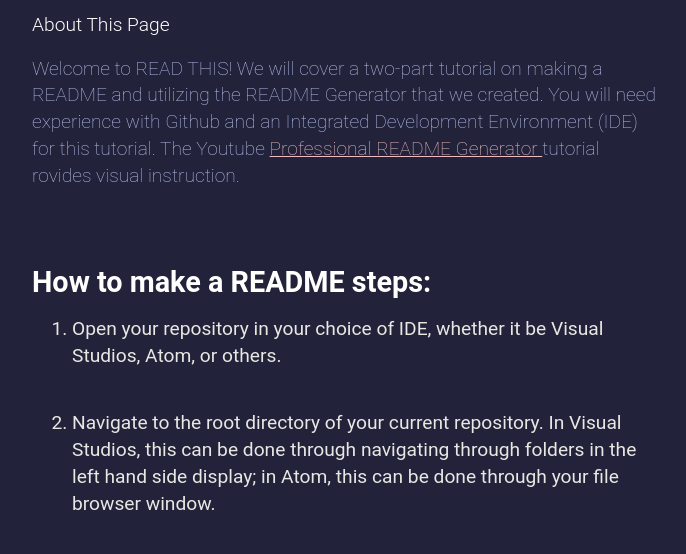
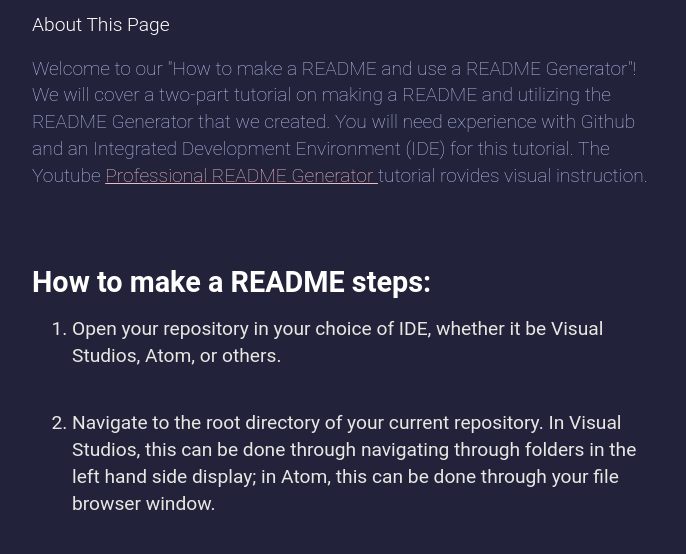
Before and after one commit to CeciliaMarie/README_Website, a website: page index.html in a window 1280 px wide. Shown: the part 246-800 px from the top of the page, without its empty margins (58-744 px from the left). Drawn offline with Linux system fonts and the light colour scheme.

Commit message:
Changed "About this page"

```diff
--- a/index.html
+++ b/index.html
@@ -21,7 +21,7 @@
         About This Page
       </h2>
       <p>
-          Welcome to READ THIS! We will cover a two-part
+          Welcome to our "How to make a README and use a README Generator"! We will cover a two-part
           tutorial on making a README and utilizing the
           README Generator that we created. You will need
           experience with Github and an Integrated
```
